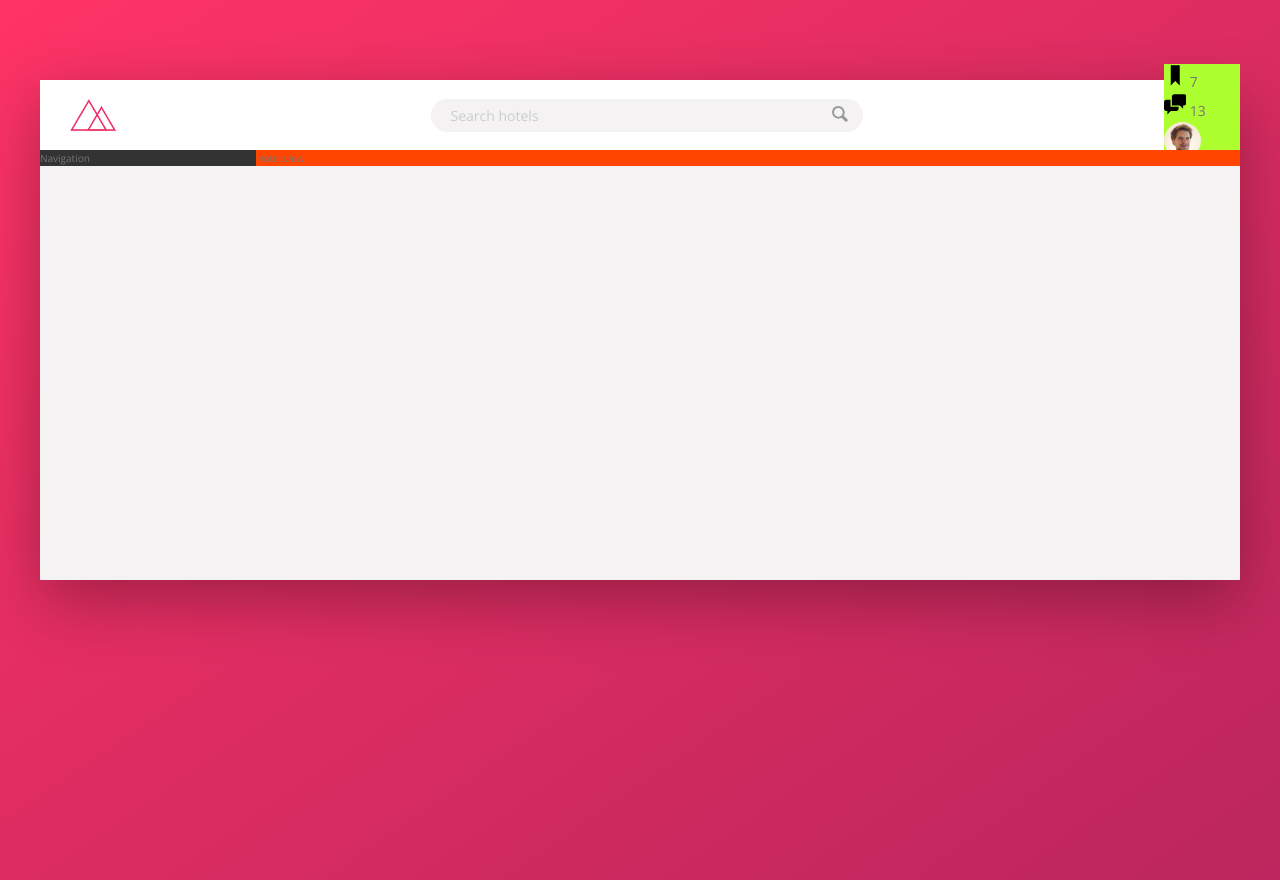
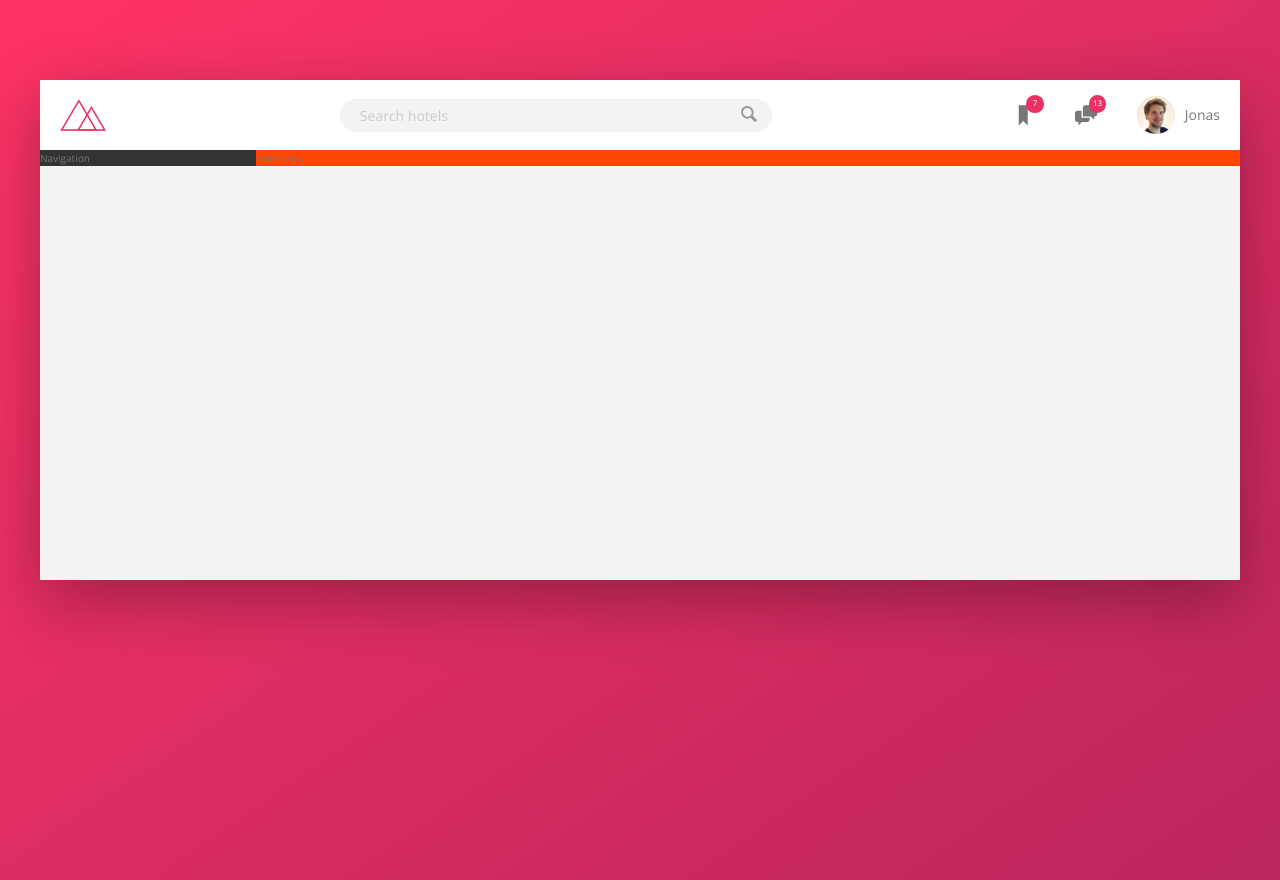
Before and after one commit to arikihamano/2-trillo, a website: page index.html in a window 1280 px wide. Drawn offline with nearby package versions, Linux system fonts and the light colour scheme.

Commit message:
finish 77

```diff
--- a/sass/_components.scss
+++ b/sass/_components.scss
@@ -3,7 +3,7 @@
 
 .logo {
   height: 3.25rem;
-  margin-left: 3rem;
+  margin-left: 2rem;
 }
 
 ///////////////////////////////
@@ -66,26 +66,52 @@
 ///////////////////////////////
 // USER NAVIGATION
 .user-nav {
-  background-color: greenyellow;
+  align-self: stretch;
+
+  display: flex;
+  align-items: center;
+
+  & > * {
+    padding: 0 2rem;
+    cursor: pointer;
+    height: 100%;
+    display: flex;
+    align-items: center;
+  }
+
+  & > *:hover {
+    background-color: var(--color-grey-light-2);
+  }
+
   &__icon-box {
+    position: relative;
   }
 
   &__icon {
     height: 2.25rem;
     width: 2.25rem;
+    fill: var(--color-grey-dark-2);
   }
 
   &__notification {
-  }
+    font-size: 0.8rem;
+    height: 1.75rem;
+    width: 1.75rem;
+    border-radius: 50%;
+    background: var(--color-primary);
+    color: #fff;
+    position: absolute;
+    top: 1.5rem;
+    right: 1.1rem;
 
-  &__user {
+    display: flex;
+    justify-content: center;
+    align-items: center;
   }
 
   &__user-photo {
     height: 3.75rem;
     border-radius: 50%;
-  }
-
-  &__user-name {
+    margin-right: 1rem;
   }
 }
```
Also changed, not shown: css/style.css.
